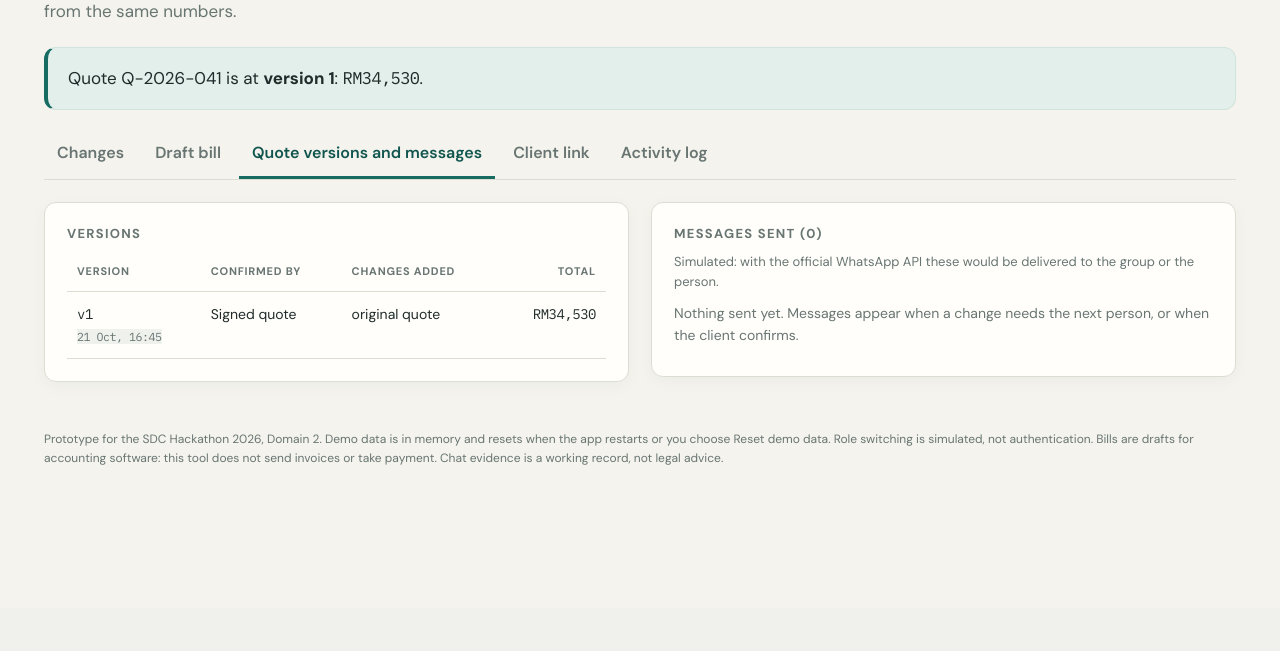
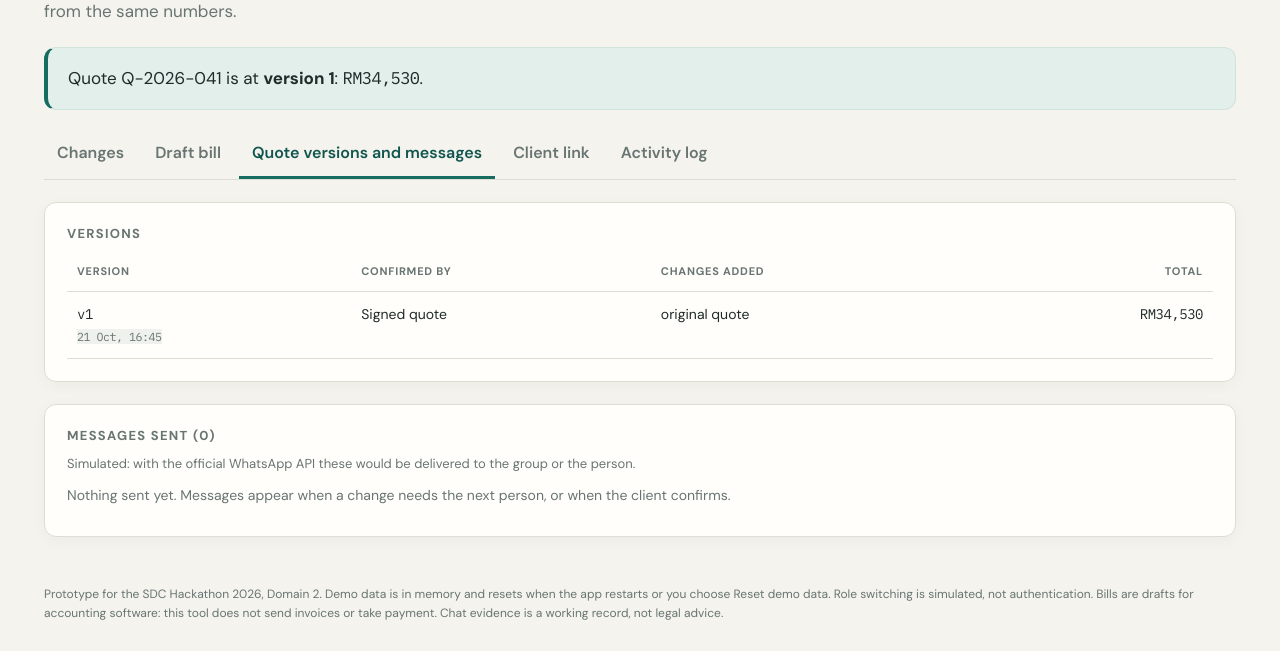
Before and after one commit to Anonys-sky/SMErgers, a Flask app: page /job/annual-dinner/updates in a window 1280 px wide. Shown: the part 192-843 px from the top of the page. Before the commit the page ends 657 px from the top, so only its background shows below. Run offline with Flask 3, Linux system fonts and the light colour scheme.

Commit message:
fix: stack quote versions above messages so the table is readable

```diff
--- a/src/static/style.css
+++ b/src/static/style.css
@@ -148,3 +148,5 @@ footer { max-width:1240px; margin:0 auto; padding:0 24px 28px; color:var(--muted
 .suggestions summary { cursor:pointer; }
 .suggestions ul { margin:10px 0 6px; padding-left:20px; }
 .suggestions li { margin-bottom:8px; }
+
+.stack { display:flex; flex-direction:column; gap:22px; }
--- a/src/templates/updates.html
+++ b/src/templates/updates.html
@@ -8,7 +8,7 @@
   <span class="num">{{ versions[-1].total | rm }}</span>.</p>
 {% include "_job_nav.html" %}
 
-<div class="grid grid-even">
+<div class="stack">
   <section class="panel" aria-label="Quote versions">
     <h2 class="section-title" style="margin-top:0">Versions</h2>
     <div class="table-wrap"><table>
```
